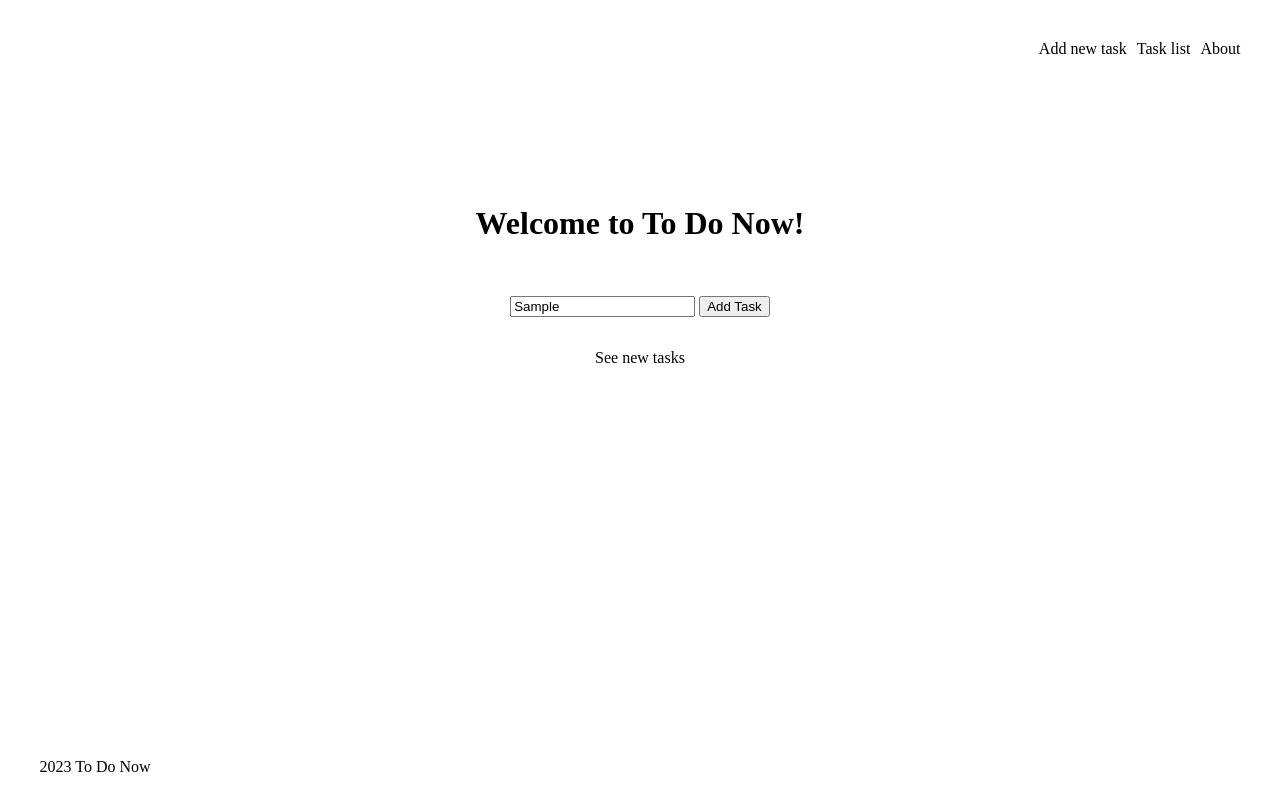
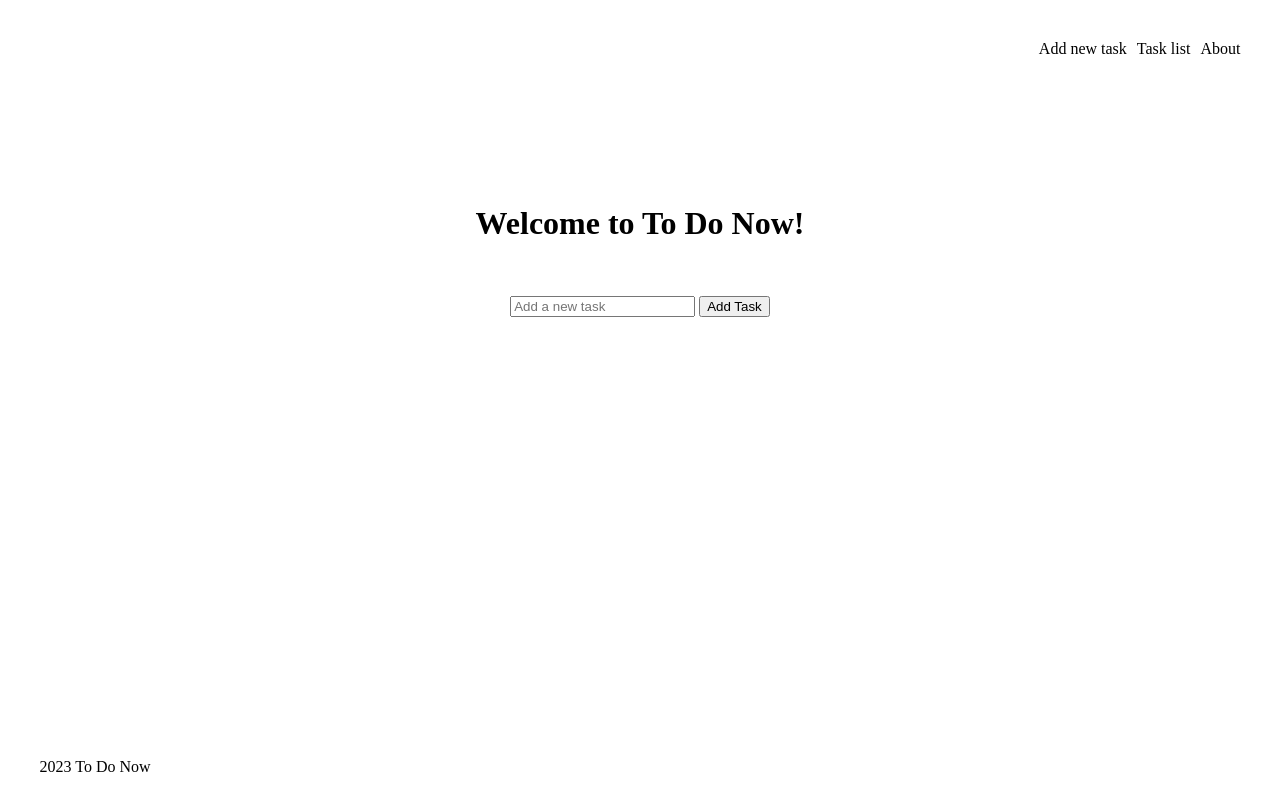
Before and after one commit to ejoruche/codefellows301exam, a plain HTML site: page index.html in a window 1280 px wide. Both pictures are taken after typing "Sample" into the empty fields and a click on the button "Add Task". Drawn offline with Linux system fonts and the light colour scheme.

Commit message:
added confirm of task stored; & clearing input

```diff
--- a/css/home.css
+++ b/css/home.css
@@ -31,8 +31,9 @@ footer {
     gap: 10px;
 }
 
-.infotext {
+#infotext {
     display: flex;
     justify-content: center;
     padding-top: 1rem;
+    visibility: hidden;
 }
--- a/index.html
+++ b/index.html
@@ -28,7 +28,7 @@
                 <input id="taskinput" placeholder="Add a new task" />
                 <button id="addtaskbutton" type="button">Add Task</button>
                 <!--TODO:create link to tasklist and only show for a bit on new task creation -->
-                <p class="infotext">See new tasks</p>
+                <p id="infotext"></p>
             </div>
         </section>
 
--- a/js/home.js
+++ b/js/home.js
@@ -1,6 +1,8 @@
 function handleAddTask() {
     const inputValue = document.getElementById('taskinput').value;
     console.log(new Task(inputValue));
+    displayInfoText(`'${inputValue}' was added successfully`);
+    document.getElementById('taskinput').value = '';
 }
 window.onload = () => {
     const addTaskButton = document.getElementById('addtaskbutton');
@@ -12,3 +14,12 @@ function Task(taskDesc) {
     this.createDate = Date.now();
     this.isCompleted = false;
 }
+
+function displayInfoText(message) {
+    const infoText = document.getElementById('infotext');
+    infoText.textContent = message;
+    infoText.style.visibility = 'visible';
+    setTimeout(() => {
+        infoText.style.visibility = 'hidden';
+    }, '1500');
+}
```
